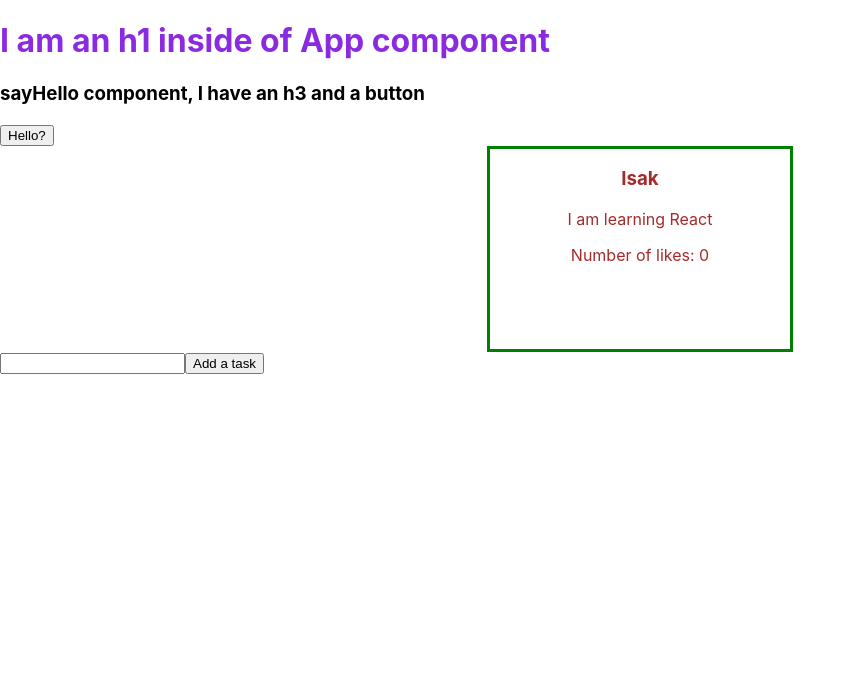
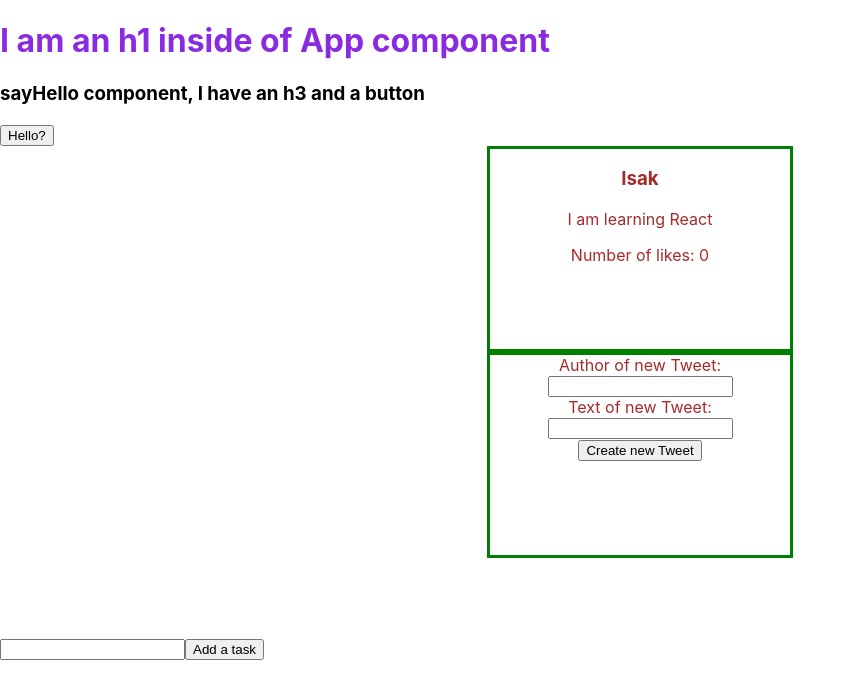
Before and after one commit to Mermersk/React-Typescript, a React (Create React App) app: page / in a window 1280 px wide. Shown: the top 698 px of the page, without its empty margins (0-856 px from the left). Built offline with nearby package versions, Linux system fonts and the light colour scheme.

Commit message:
Alot of frustrations with forms.

```diff
--- a/src/App.css
+++ b/src/App.css
@@ -1,3 +1,5 @@
+
+/* Styling for the Tweet component!*/
 
 .tweet {
   color: brown;
@@ -7,3 +9,8 @@
   text-align: center;
   margin: auto;
 }
+
+.newTaskForm {
+
+  margin-top: 80px;
+}
--- a/src/App.tsx
+++ b/src/App.tsx
@@ -4,7 +4,7 @@ import "./App.css";
 //Importing my own custom made Components
 import SayHello from "./components/sayHello";
 import Tweet from "./components/Tweet";
-import NewTaskForm from "./components/NewTaskForm"
+import NewTweet from "./components/NewTweet"
 import ClassComponent from "./components/ClassComponent"
 
 const App: React.FC = () => {
@@ -22,7 +22,8 @@ const App: React.FC = () => {
       */}
       <SayHello/>
       {/* We can define and add our own attributes to our components!*/}
-      <Tweet name = "Isak" message = "I am learning React"/>
+      <Tweet name = "Isak" msg = "I am learning React"/>
+      <NewTweet/>
       <ClassComponent/>
     </div>
   );
--- /dev/null
+++ b/src/components/CustomHooks.tsx
@@ -0,0 +1,39 @@
+//Import useState hook aswell from react.
+import React from "react";
+/*
+OBS: Its very important that the name of this function component
+starts with "use". In order for React to recognize any custom hooks,
+their name should start with "use".
+*/
+
+//Into this custom hook component we pass in an callback function
+const useNewTweet: any = (callback: () => void) => {
+    //Using the useState hook to handle our state.
+    //Inputs is a variable and we put its initial value to empty object in useState({})
+    //setInput is the function we use to change the state.
+    const [author, setAuthor] = React.useState({});
+    const [textContent, setTextContent] = React.useState(["Hello this is first tweet"])
+
+    //Handles when form is submited. preventDefault is to stop browser from refreshing which is default behaviour.
+    const handleSubmit = (event: any) => {
+        event.preventDefault();
+
+        callback();
+    };
+    /*
+    Handles when text is entered into input field. This event will be triggered
+    everytime the user enters some input.
+    */
+    const handleInputChange = (event: any) => {
+        event.persist()
+        setAuthor(author => ({...author, [event.target.name]: event.target.value}));
+    };
+
+    return {
+        handleSubmit,
+        handleInputChange,
+        author
+    };
+}
+
+export default useNewTweet;
--- a/src/components/NewTaskForm.tsx
+++ b/src/components/NewTaskForm.tsx
@@ -14,7 +14,7 @@ const NewTaskForm: React.FC<Props> = ({
     task
 
 }) => (
-    <form onSubmit = {onAdd}>
+    <form onSubmit = {onAdd} className = "newTaskForm">
         <input onChange = {onChange} value = {task.name}/>
         <button type = "submit">Add a task</button>
     </form>
--- /dev/null
+++ b/src/components/NewTweet.tsx
@@ -0,0 +1,70 @@
+import React from "react";
+import Tweet from "./Tweet";
+import useNewTweet from "./CustomHooks"
+
+
+/*
+In typescript react we must declare that component is using
+the State interface in order to be able to access state variables.
+
+Function components take props(interface) while class based take props and state interfaces.
+*/
+interface IState {
+
+    author: string,
+    textContent: string
+}
+
+interface IProps {
+
+}
+
+class NewTweet extends React.Component<IProps, IState> {
+
+
+    constructor(props: any) {
+        super(props);
+
+        this.state = {author: "", textContent: ""};
+
+        this.handleChangeAuthor = this.handleChangeAuthor.bind(this);
+        this.handleChangeTextContent = this.handleChangeTextContent.bind(this);
+        this.handleSubmit = this.handleSubmit.bind(this);
+
+    }
+
+    handleChangeAuthor(event: any) {
+        this.setState({author: event.target.value})
+    }
+
+    handleChangeTextContent(event: any) {
+        this.setState({textContent: event.target.value})
+    }
+
+    handleSubmit(event: any) {
+        alert("A author name was submitted " + this.state.author + "  TextContent: " + this.state.textContent);
+
+        let nw: any = <Tweet name = {this.state.author} msg = {this.state.textContent}/>
+        event.preventDefault();
+    }
+
+
+    render() {
+    return (
+
+        <form className = "tweet" onSubmit = {this.handleSubmit}>
+            <label>Author of new Tweet:</label>
+            <input type="text" value = {this.state.author} onChange = {this.handleChangeAuthor}/>
+            <br/>
+            <label>Text of new Tweet: </label>
+            <br/>
+            <input type="text" name = {this.state.textContent} onChange = {this.handleChangeTextContent}/>
+            <br/>
+            <button type = "submit">Create new Tweet</button>
+        </form>
+
+        )
+    };
+};
+
+export default NewTweet
--- a/src/components/Tweet.tsx
+++ b/src/components/Tweet.tsx
@@ -3,7 +3,14 @@ import React from "react";
 /*In order to be able to pass in our own attributes we must define their
 name and type inside of <{}> after React.FC. This then is an object called props!
 then in our main file we do <Tweet name = "Isak"/> to pass in the value. */
-const Tweet: React.FC<{name: string, message: string}> = (props) => {
+
+interface ITweet {
+    name: string,
+    msg: string
+}
+
+
+const Tweet: React.FC<ITweet> = ({name, msg}) => {
     /*
     Creating a special variable-function from React. numberOfLikes is an variable
     and increment is the function that follows it. The special thing here is that this
@@ -17,17 +24,19 @@ const Tweet: React.FC<{name: string, message: string}> = (props) => {
     const tweetWasClicked = () => {
         increment(numberOfLikes + 1);
     }
+
+    //Defining style-object. This will then be used inLin as the style for this component.
+    //However some CSS features are not available using inline, I will style using App.css.
+
     /*Here we use className instead of class, since this is JSX-TSX but not html really. So we cant use class */
     return (
-
         <div className = "tweet" onClick = {tweetWasClicked}>
-            <h3>{props.name}</h3>
-            {console.log(typeof(props))}
-            <p>{props.message}</p>
+            <h3>{name}</h3>
+            <p>{msg}</p>
             <p>Number of likes: {numberOfLikes}</p>
         </div>
     )
 
-}
+};
 
 export default Tweet;
```
